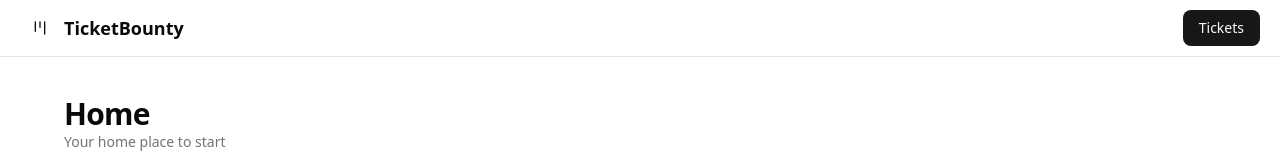
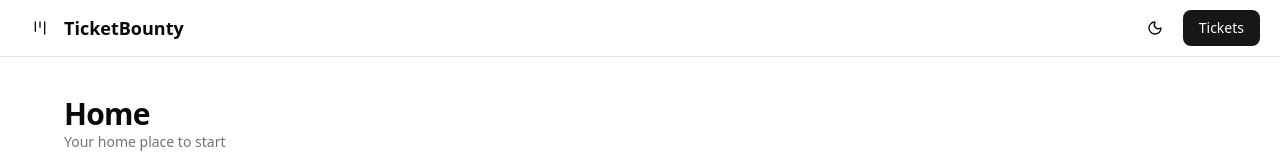
Before and after one commit to codeGoCodeNot/Ticket-system, a Next.js app: page / in a window 1280 px wide. Shown: the top 156 px of the page. Built offline with nearby package versions, Linux system fonts and the light colour scheme.

Commit message:
adding theme from next-theme for dark and light mode feature

```diff
--- a/eslint.config.mjs
+++ b/eslint.config.mjs
@@ -5,6 +5,7 @@ import nextTs from "eslint-config-next/typescript";
 const eslintConfig = defineConfig([
   ...nextVitals,
   ...nextTs,
+
   // Override default ignores of eslint-config-next.
   globalIgnores([
     // Default ignores of eslint-config-next:
--- a/package.json
+++ b/package.json
@@ -16,6 +16,7 @@
     "clsx": "^2.1.1",
     "lucide-react": "^0.556.0",
     "next": "16.0.8",
+    "next-themes": "^0.4.6",
     "react": "19.2.1",
     "react-dom": "19.2.1",
     "tailwind-animate": "^0.2.10",
@@ -28,6 +29,7 @@
     "@types/react-dom": "^19",
     "eslint": "^9",
     "eslint-config-next": "16.0.8",
+    "eslint-plugin-unused-imports": "^4.3.0",
     "tailwindcss": "^4",
     "tw-animate-css": "^1.4.0",
     "typescript": "^5"
--- a/src/components/header.tsx
+++ b/src/components/header.tsx
@@ -2,6 +2,7 @@ import { Kanban } from "lucide-react";
 import { homePath, ticketsPath } from "../paths";
 import { Button } from "./ui/button";
 import Link from "next/link";
+import ThemeSwitcher from "./theme/theme-switcher";
 
 const Header = () => {
   return (
@@ -13,16 +14,20 @@ const Header = () => {
             w-full flex py-2.5 px-5 justify-between
           "
     >
+      <div className="flex items-center gap-x-2">
         <Button asChild variant="ghost">
           <Link href={homePath()}>
             <Kanban />
             <h1 className="text-lg font-semibold ml-2">TicketBounty</h1>
           </Link>
         </Button>
-
+      </div>
+      <div className="flex items-center gap-x-2">
+        <ThemeSwitcher />
         <Button asChild variant="default">
           <Link href={ticketsPath()}>Tickets</Link>
         </Button>
+      </div>
     </nav>
   );
 };
--- /dev/null
+++ b/src/components/theme/theme-provider.tsx
@@ -0,0 +1,15 @@
+import { ThemeProvider as BaseThemeProvider } from "next-themes";
+
+type ThemeProviderProps = {
+  children: React.ReactNode;
+};
+
+const ThemeProvider = ({ children }: ThemeProviderProps) => {
+  return (
+    <BaseThemeProvider attribute="class" defaultTheme="system" enableSystem>
+      {children}
+    </BaseThemeProvider>
+  );
+};
+
+export default ThemeProvider;
--- /dev/null
+++ b/src/components/theme/theme-switcher.tsx
@@ -0,0 +1,26 @@
+"use client";
+
+import { Moon, Sun } from "lucide-react";
+import { useTheme } from "next-themes";
+import { Button } from "../ui/button";
+
+const ThemeSwitcher = () => {
+  const { theme, setTheme } = useTheme();
+
+  return (
+    <Button
+      variant="ghost"
+      onClick={() => setTheme(theme === "light" ? "dark" : "light")}
+    >
+      {theme === "light" ? (
+        <Sun className="h-4 w-4 transition-all" />
+      ) : (
+        <Moon className="h-4 w-4 transition-all" />
+      )}
+
+      <span className="sr-only">Toggle theme</span>
+    </Button>
+  );
+};
+
+export default ThemeSwitcher;
```
Also changed, not shown: src/app/layout.tsx (+4 -5 lines), 2 other files (tests, documents, lock files or other folders). Lines whose indentation alone changed are shown as unchanged.
